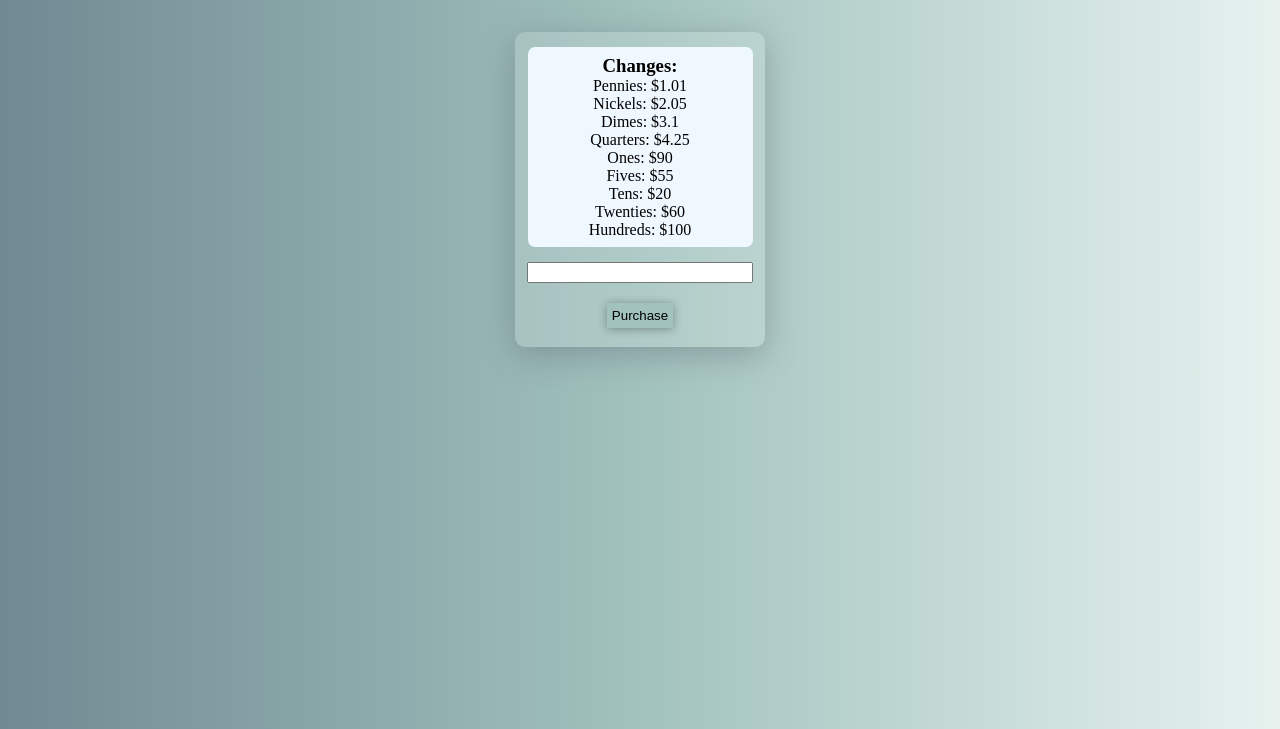
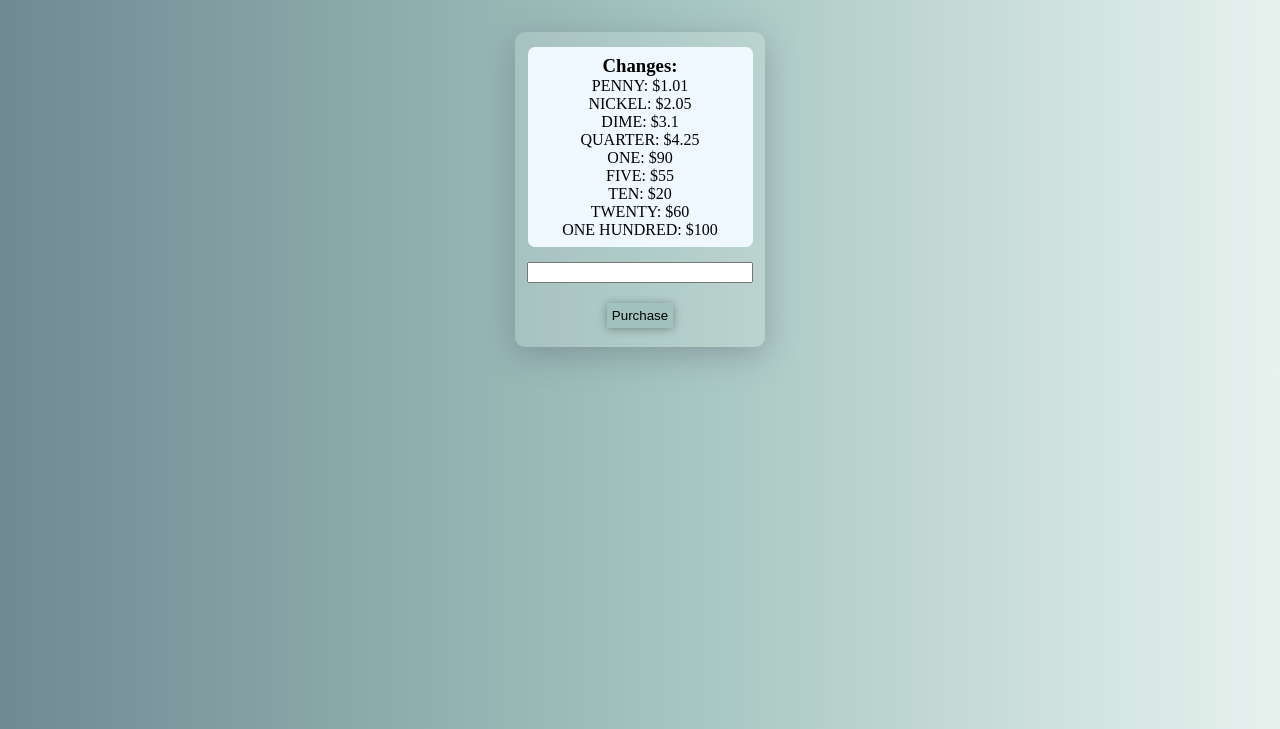
Before and after one commit to Exterval/Cash-Register-Application, a plain HTML site: page index.html in a window 1280 px wide. Shown: the part 71-800 px from the top of the page. Drawn offline with Linux system fonts and the light colour scheme.

Commit message:
added update to display contents of cashier

```diff
--- a/index.html
+++ b/index.html
@@ -11,9 +11,9 @@
 
     <div class="container">
         <div class="screen">
-            <div><!--TO REMOVE CONTENT FOR JS LOGIC-->
+            <div id="display"><!--TO REMOVE CONTENT FOR JS LOGIC-->
                 <h3>Changes: </h3>
-                <p>Pennies: $1.01</p>
+                <!--<p>Pennies: $1.01</p>
                 <p>Nickels: $2.05</p>
                 <p>Dimes: $3.1</p>
                 <p>Quarters: $4.25</p>
@@ -21,7 +21,7 @@
                 <p>Fives: $55</p>
                 <p>Tens: $20</p>
                 <p>Twenties: $60</p>
-                <p>Hundreds: $100</p>
+                <p>Hundreds: $100</p>-->
             </div>
             <input type="number" name="cash" id="cash"><br>
             <button id="purchase-btn">Purchase</button>
--- a/script.js
+++ b/script.js
@@ -2,9 +2,9 @@
 let price = 3.26;
 
 const purchaseBtn = document.getElementById('purchase-btn');
-const change = document.getElementById('change-due');
 const cash = document.getElementById('cash');
 const due = document.getElementById('change-due');
+const display =  document.getElementById('display');
 
 let counterMoney =[
     ['PENNY', 1.01],
@@ -60,5 +60,12 @@ purchaseBtn.addEventListener('click',()=>{
 
 
 const update = arr =>{
+    cash.value = '';
+    counterMoney.forEach(([name, num])=>{
+       const el = document.createElement('p');
+       el.innerText = `${name}: $${num}`;
+       display.appendChild(el);
+    });
+};
 
-};
+update();
```
